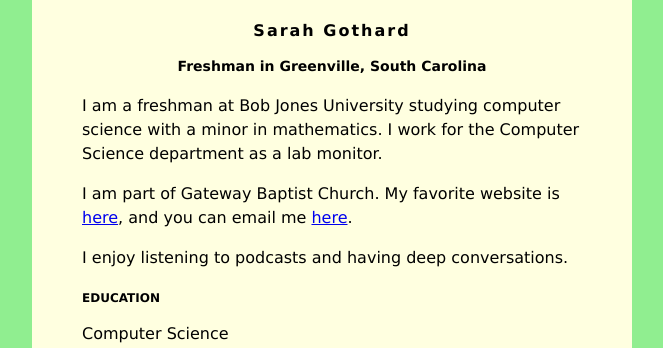
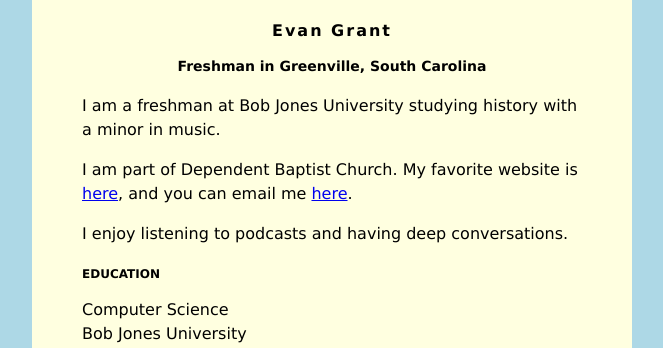
Before and after one commit to FancyPants888/FancyPants888.github.io, a plain HTML site: page index.html in a window 1280 px wide. Shown: the top 348 px of the page, without its empty margins (308-971 px from the left). Drawn offline with Linux system fonts and the light colour scheme.

Commit message:
Update index.html

```diff
--- a/index.html
+++ b/index.html
@@ -2,7 +2,7 @@
 <head>
 <style>
 body {
-    background: lightgreen;
+    background: lightblue;
     font-family: Verdana;
 }
 #content {
@@ -30,13 +30,13 @@ h3 {
 </head>
 <body>
     <div id="content">
-        <h1>Sarah Gothard</h1>
+        <h1>Evan Grant</h1>
         <h2>Freshman in Greenville, South Carolina</h2>
 
-         <p>I am a freshman at Bob Jones University studying computer science with a minor in
-            mathematics. I work for the Computer Science department as a lab monitor.</p>
+         <p>I am a freshman at Bob Jones University studying history with a minor in
+            music.</p>
          <p>
-            I am part of Gateway Baptist Church. My favorite website is
+            I am part of Dependent Baptist Church. My favorite website is
             <a href="https://mobilehymns.org/">here</a>, and you can email me
             <a href="mailto:sgothard@bju.edu">here</a>.
          </p>
```
